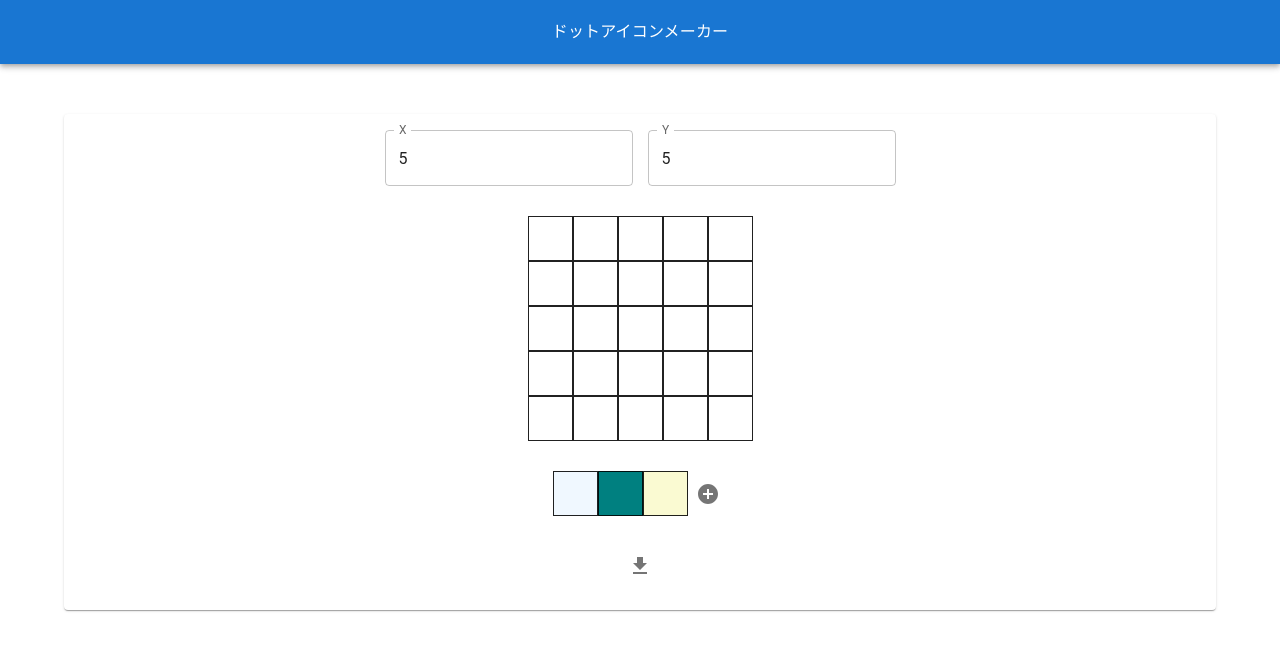
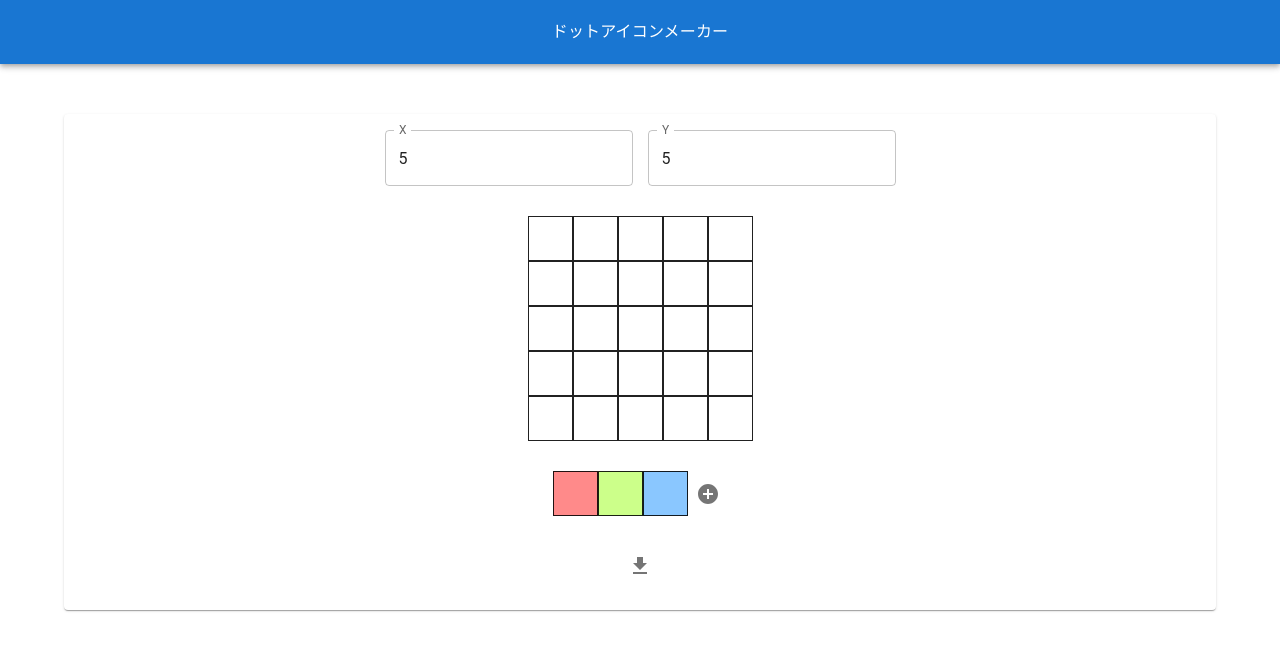
Before and after one commit to a2tane/dot-icon-maker, a Next.js app: page / in a window 1280 px wide. Shown: the top 650 px of the page. Built offline with nearby package versions, Linux system fonts and the light colour scheme.

Commit message:
アイコンダウンロードの実装

```diff
--- a/components/ColorPickerDialog/index.tsx
+++ b/components/ColorPickerDialog/index.tsx
@@ -16,7 +16,7 @@ type ColorPickerDialogProps = {
 
 export const ColorPickerDialog = (props: ColorPickerDialogProps) => {
   const { open, onClose, addColor } = props;
-  const [color, setColor] = useState("#ffffff");
+  const [color, setColor] = useState("#f0f0f688");
 
   const handleChange = (color: string) => {
     setColor(color);
@@ -26,7 +26,7 @@ export const ColorPickerDialog = (props: ColorPickerDialogProps) => {
     <Dialog open={open}>
       <DialogTitle>色を追加する</DialogTitle>
       <DialogContent>
-        <MuiColorInput value={color} onChange={handleChange} />
+        <MuiColorInput format="hex8" value={color} onChange={handleChange} />
       </DialogContent>
       <DialogActions>
         <Button
--- a/components/Contents/index.tsx
+++ b/components/Contents/index.tsx
@@ -1,6 +1,6 @@
 import { Card, CardContent } from "@mui/material";
 import { Stack } from "@mui/system";
-import { useState } from "react";
+import { useEffect, useState } from "react";
 import { Canvas, download, Size } from "../../util";
 import { CanvasArea } from "../CanvasArea";
 import { PaletteArea } from "../PaletteArea";
@@ -30,6 +30,10 @@ export const Contents = () => {
     setCanvasSize(size);
   };
 
+  useEffect(() => {
+    setCanvas(initCanvas(canvasSize.x, canvasSize.y));
+  }, [canvasSize]);
+
   return (
     <Card>
       <CardContent>
--- a/components/PaletteArea/index.tsx
+++ b/components/PaletteArea/index.tsx
@@ -13,7 +13,11 @@ export const PaletteArea = (props: PaletteAreaProps) => {
   const { setSelectedColor } = props;
   const [open, setOpen] = useState(false);
 
-  const [palette, setPalette] = useState(["#f0f8ff", "#008080", "#fafad2"]);
+  const [palette, setPalette] = useState([
+    "#ff8a8aff",
+    "#ccff8aff",
+    "#8ac7ffff",
+  ]);
   const paletteElements = [];
 
   const changeColor = (index: number) => {
--- a/util/index.tsx
+++ b/util/index.tsx
@@ -37,29 +37,24 @@ const makeCanvas = (canvas: Canvas) => {
   const ctx = canvasElement.getContext("2d");
   if (ctx != null) {
     const imageData = ctx.createImageData(ImageSize, ImageSize);
+    const diviser = ImageSize / canvas.cells.length;
+    for (let i = 0; i < imageData.data.length; i += 4) {
+      let color =
+        canvas.cells[
+          Math.floor(Math.floor(Math.floor(i / 4) / ImageSize) / diviser)
+        ][Math.floor((Math.floor(i / 4) % ImageSize) / diviser)].color;
 
-    // for (let index_y = 0; index_y < canvas.cells.length; index_y++) {
-    //   for (
-    //     let index_x = 0;
-    //     index_x < canvas.cells[index_y].length;
-    //     index_x++
-    //   ) {}
-    // }
+      let red = parseInt((color || "#f0f0f688").substring(1, 3), 16);
+      let green = parseInt((color || "#f0f0f688").substring(3, 5), 16);
+      let blue = parseInt((color || "#f0f0f688").substring(5, 7), 16);
+      let alpha = parseInt((color || "#f0f0f688").substring(7, 9), 16);
 
-    const diviser = ImageSize / canvas.cells.length;
-    console.log(canvas);
-    for (let i = 0; i < imageData.data.length; i += 4) {
-      //   let color =
-      //     canvas.cells[(i / 4 / ImageSize) % diviser][
-      //       ((i / 4) % ImageSize) % diviser
-      //     ].color;
-      imageData.data[i + 0] = 255; // R value
-      imageData.data[i + 1] = 255; // G value
-      imageData.data[i + 2] = 255; // B value
-      imageData.data[i + 3] = 255; // A value
+      imageData.data[i + 0] = red; // R value
+      imageData.data[i + 1] = green; // G value
+      imageData.data[i + 2] = blue; // B value
+      imageData.data[i + 3] = alpha; // A value
     }
 
-    // Draw image data to the canvas
     ctx.putImageData(imageData, 0, 0);
   }
 
```
